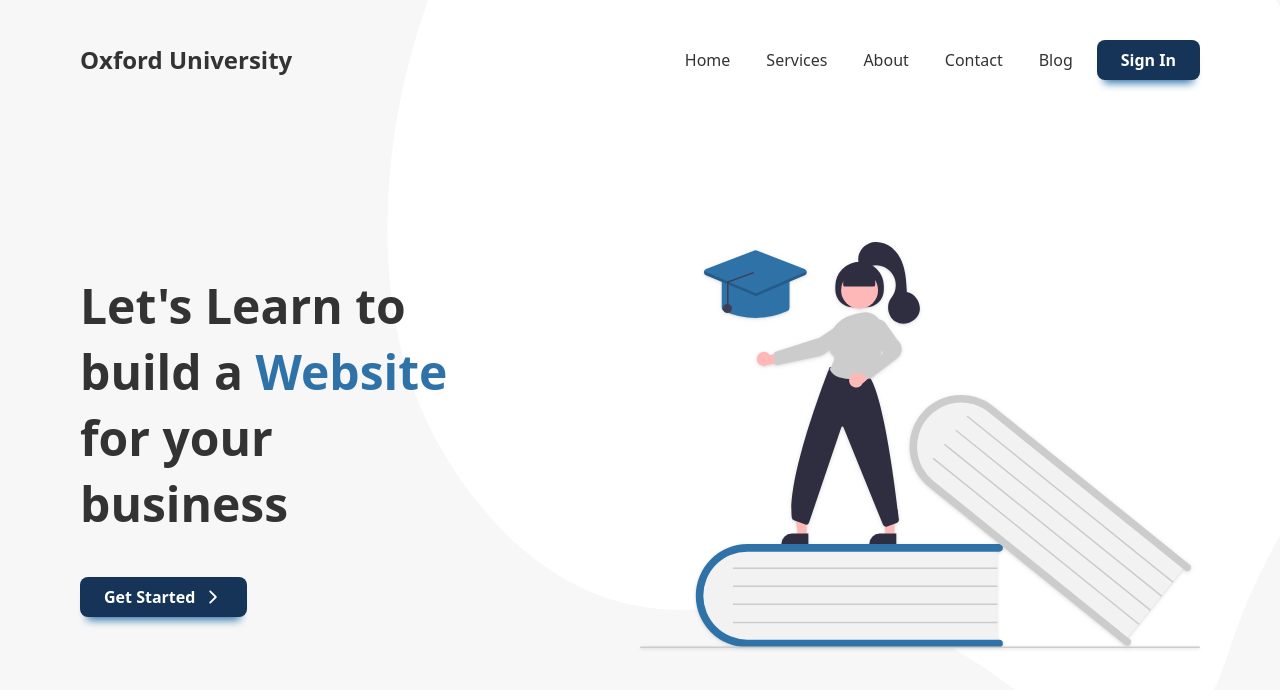
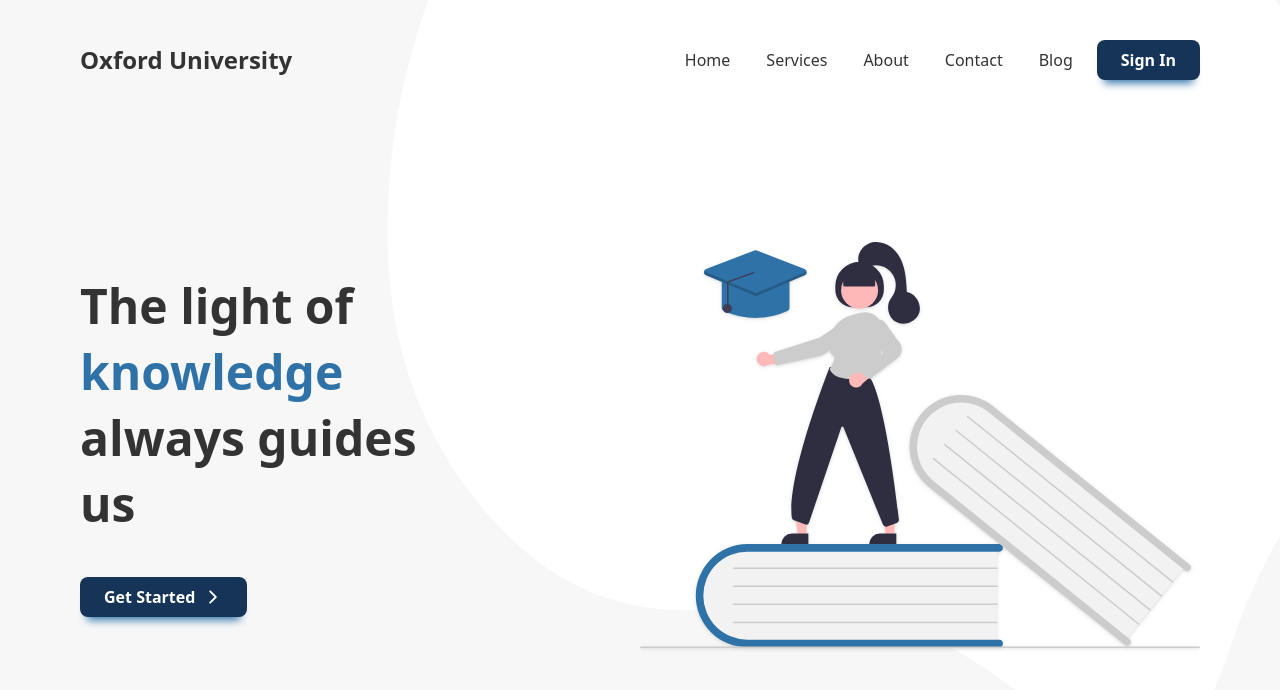
Before and after one commit to SntgRM/Oxford, a React (Vite) app: page / in a window 1280 px wide. Shown: the top 690 px of the page. Built offline with nearby package versions, Linux system fonts and the light colour scheme.

Commit message:
changes to the main info text

```diff
--- a/src/components/Hero/Hero.jsx
+++ b/src/components/Hero/Hero.jsx
@@ -29,7 +29,7 @@ const Hero = () => {
     <Navbar />
 
     <div className="container grid grid-cols-1 md:grid-cols-2 min-h-[650px]">
-        {/* Brand Info */}
+        {/* Main Info */}
         <div className='flex flex-col justify-center py-14 md:py-0 relative z-20'>
             <div className="text-center md:text-left space-y-10 lg:max-w-[400px]">
             <motion.h1
@@ -37,7 +37,7 @@ const Hero = () => {
             initial="initial"
             animate="animate"
             className="text-3xl lg:text-5xl font-bold !leading-snug">
-                Let&apos;s Learn to build a <span className="text-secondary">Website</span> for your business
+                The light of <span className="text-secondary">knowledge</span> always guides us
             </motion.h1>
 
             <motion.div
```
